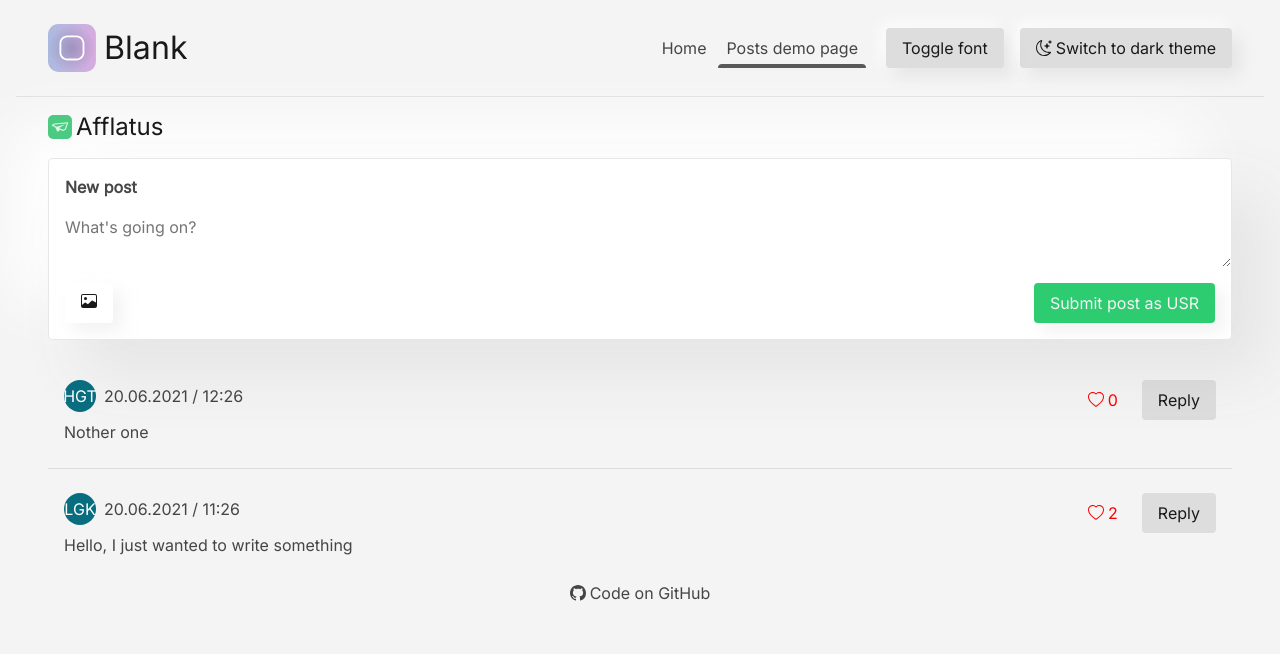
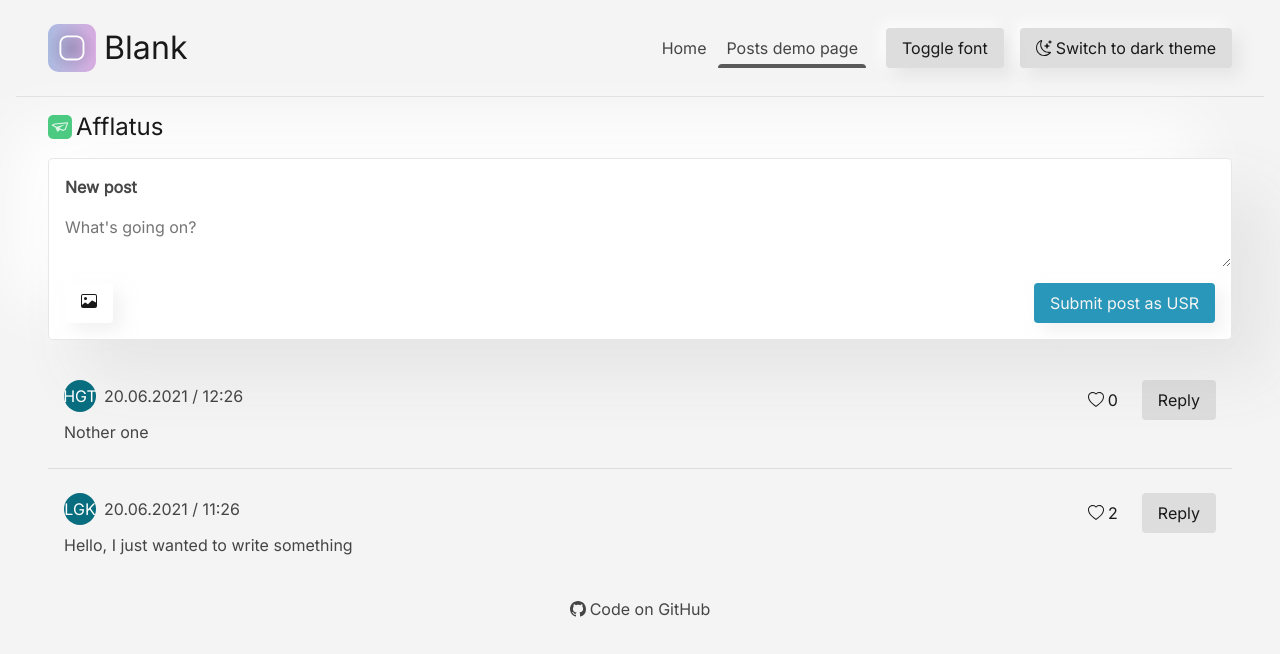
Before and after one commit to bruegmann/blank, a React (Create React App) app: page /posts in a window 1280 px wide. Shown: the top 654 px of the page. Built offline with nearby package versions, Linux system fonts and the light colour scheme.

Commit message:
Fixed things

```diff
--- a/src/App.tsx
+++ b/src/App.tsx
@@ -6,7 +6,7 @@ import { getPhrase } from "./docs/shared"
 import { MenuItem } from "./docs/MenuItem"
 import { Button } from "./components/Button"
 import { CSSProperties, useState } from "react"
-import { BrowserRouter as Router, Switch, Route } from "react-router-dom"
+import { BrowserRouter as Router, Switch, Route, Link } from "react-router-dom"
 import DemosPage from "./docs/pages/DemosPage"
 import PostsPage from "./docs/pages/PostsPage"
 import { Logo } from "./docs/Logo"
@@ -22,9 +22,9 @@ function App() {
                 "--font-family-base": `${customFont ? '"Inter", ' : ""}-apple-system, BlinkMacSystemFont, "Segoe UI", "Roboto", "Oxygen", "Ubuntu", "Cantarell", "Fira Sans", "Droid Sans", "Helvetica Neue", sans-serif`
             } as CSSProperties}>
                 <header className="container mx-3 d-md-flex align-items-center justify-content-between py-4">
-                    <a href="/" className="d-inline-flex align-items-center" style={{ fontSize: "48px" }}>
+                    <Link to="/" className="d-inline-flex align-items-center" style={{ fontSize: "48px" }}>
                         <Logo /> <h6 className="ms-2 mb-0">Blank</h6>
-                    </a>
+                    </Link>
 
                     <nav className="d-sm-flex align-items-center">
                         <MenuItem to="/">{getPhrase("Home")}</MenuItem>
@@ -45,7 +45,7 @@ function App() {
                     </Route>
                 </Switch>
 
-                <footer className="text-center">
+                <footer className="text-center py-3">
                     <a href="https://github.com/bruegmann/blank" target="_blank" rel="noopener noreferrer" className="d-inline-flex align-items-center">
                         <Github className="me-1" /> Code on GitHub
                     </a>
--- a/src/docs/pages/PostsPage.tsx
+++ b/src/docs/pages/PostsPage.tsx
@@ -81,7 +81,7 @@ export default function PostsPage({ }: PostsPageProps) {
                             </div>
 
                             <div className="d-flex">
-                                <Button silent shadow={false} className="d-inline-flex align-items-center me-2" style={{ color: "red" }}><Heart className="me-1" /> {post.likes}</Button>
+                                <Button silent shadow={false} className="d-inline-flex align-items-center me-2"><Heart className="me-1" /> {post.likes}</Button>
                                 <Button shadow={false}>Reply</Button>
                             </div>
                         </header>
--- a/src/styles/_menu-item.scss
+++ b/src/styles/_menu-item.scss
@@ -11,6 +11,10 @@
             border-top-right-radius: 999rem;
             animation: menu-item-border-appear .2s;
         }
+
+        &:hover {
+            color: inherit;
+        }
     }
 }
 
--- a/src/styles/docs.scss
+++ b/src/styles/docs.scss
@@ -9,9 +9,9 @@
          url("../fonts/work-sans-v8-latin-regular.woff") format("woff"); /* Chrome 6+, Firefox 3.6+, IE 9+, Safari 5.1+ */
 }
 
-$primary: #2ecc71;
-$lighter-primary: #4ad685;
-$darker-primary: #27ad5f;
+// $primary: #2ecc71;
+// $lighter-primary: #4ad685;
+// $darker-primary: #27ad5f;
 
 @import "./main";
 
```
